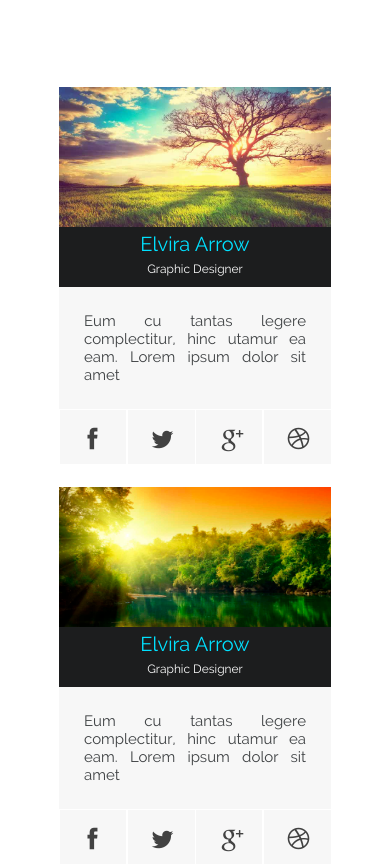
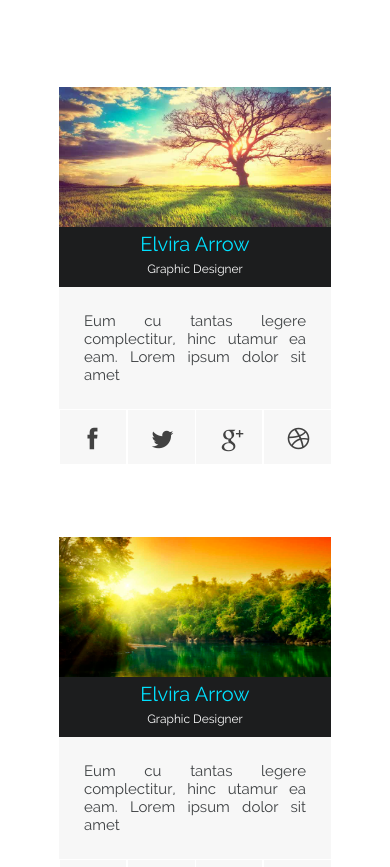
Before and after one commit to ElviraArrow/ElviraArrow.github.io, a plain HTML site: page index.html in a window 390 px wide. Shown: the part 3776-4643 px from the top of the page. Drawn offline with nearby package versions, Linux system fonts and the light colour scheme.

Commit message:
Changed paddings in the section 'we_are" Signed-off-by: ElviraArrow <k-elvira-r@mail.ru>

```diff
--- a/css/css.less
+++ b/css/css.less
@@ -186,10 +186,11 @@
 }
 @media(max-width: 1200px) {
 	.we_are {
-		height: 1100px;
+		height: 1200px;
 		.container {
 			.four {
 				width: 33%;
+				padding-bottom: 50px;
 			}
 		}
 	}
@@ -246,7 +247,6 @@
 		}
 	}
 	.we_are {
-		height: 1150px;
 		.container {
 			.four {
 				width: 50%;
@@ -459,7 +459,7 @@
 		}
 	}
 	.we_are {
-		height: 2000px;
+		height: 2150px;
 		.container {
 			.four {
 				width: 100%;
@@ -598,7 +598,7 @@
 		.black-slider { height: 100%; }
 	}
 	.we_are {
-		height: 1920px;
+		height: 2100px;
 		.container {
 			p {
 				margin: 15px;
```
Also changed, not shown: css/css.css.
